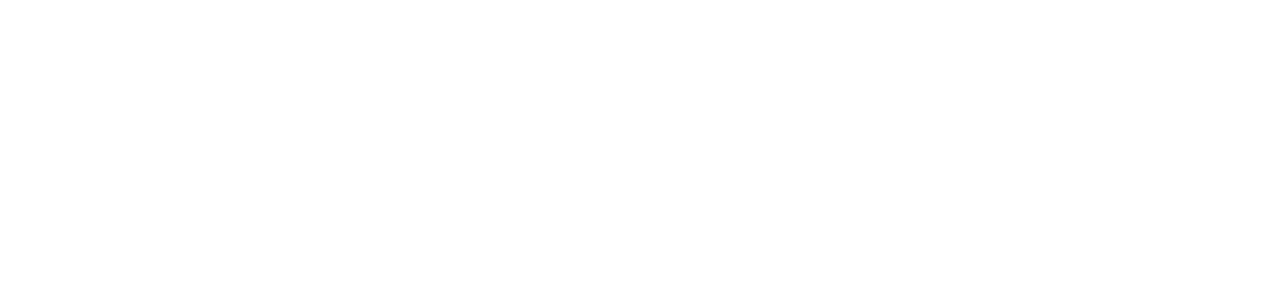
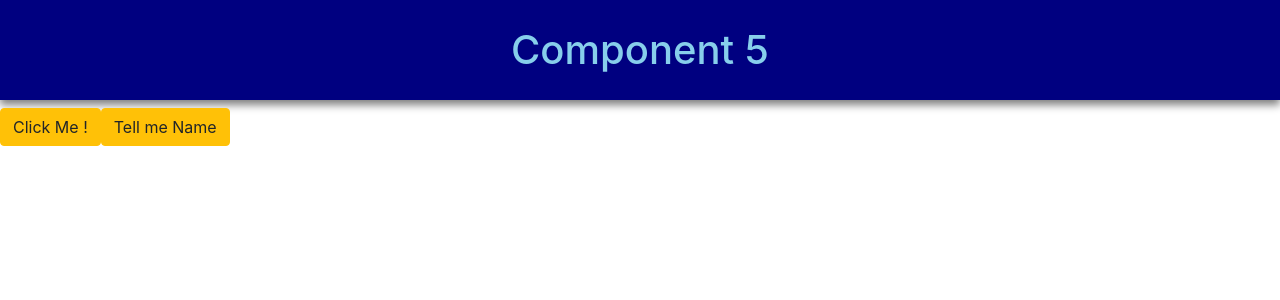
Before and after one commit to abhayraj81/FSD-MERN, a React (Vite) app in the folder React/myFirstApp/: page / in a window 1280 px wide. Shown: the top 300 px of the page. Built offline with nearby package versions, Linux system fonts and the light colour scheme.

Commit message:
comp 5 parameterized function calling with event handling

```diff
--- a/React/myFirstApp/src/myComp5.jsx
+++ b/React/myFirstApp/src/myComp5.jsx
@@ -1,10 +1,32 @@
 function Comp5(){
+
+    let myCss = {
+        backgroundColor:"navy",
+        color:"skyblue",
+        textAlign:"center",
+        lineHeight:"100px",
+        boxShadow:"0 5px 8px grey"
+    }
+
+    function myfun(){
+        alert("Helooooooo........")
+    }
+
+    function myfun2(name){
+        alert("Helooooooo........" + name)
+    }
 
 
 
     return(
         <>
-
+            <h1 style={myCss} align="center">Component 5</h1>
+            <button onClick={myfun} className="btn btn-warning">
+                Click Me !
+            </button>
+            <button onClick={()=>{myfun2("Abhay Raj")}} className="btn btn-warning">
+                Tell me Name
+            </button>
         </>
     )
 }
```
